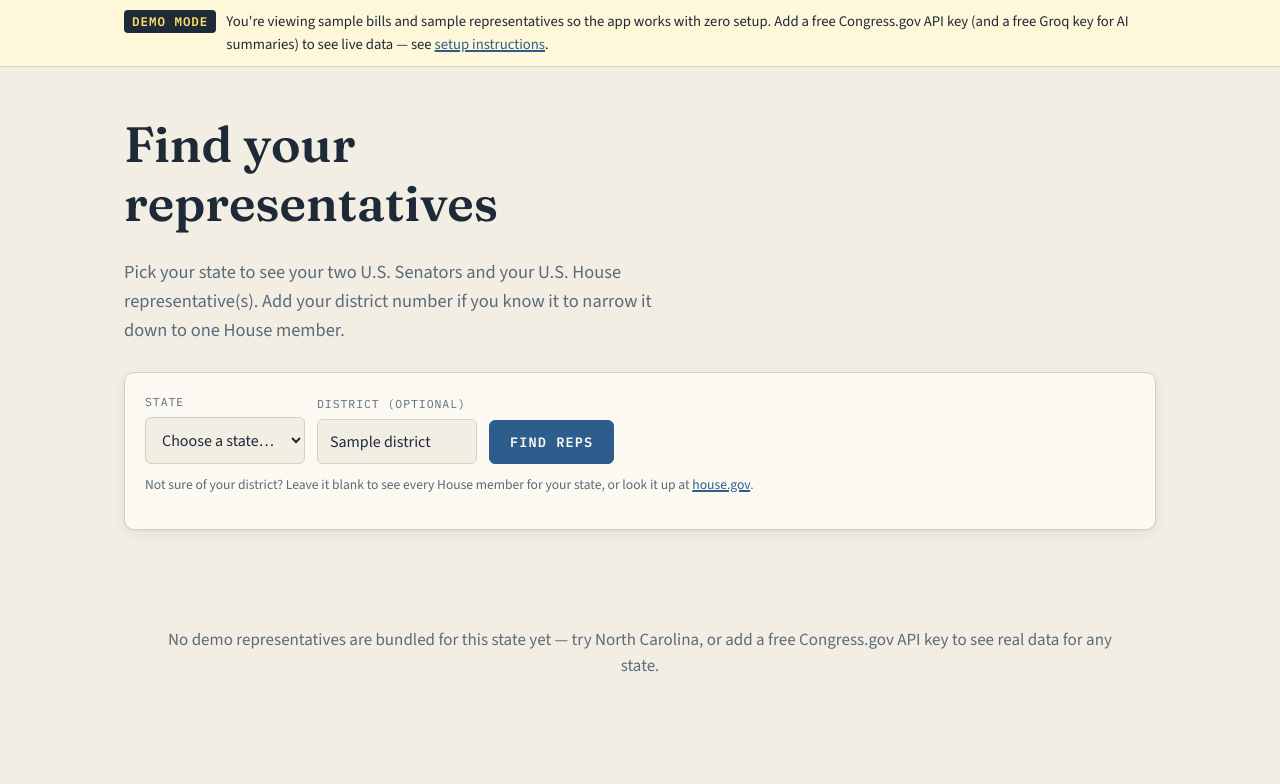
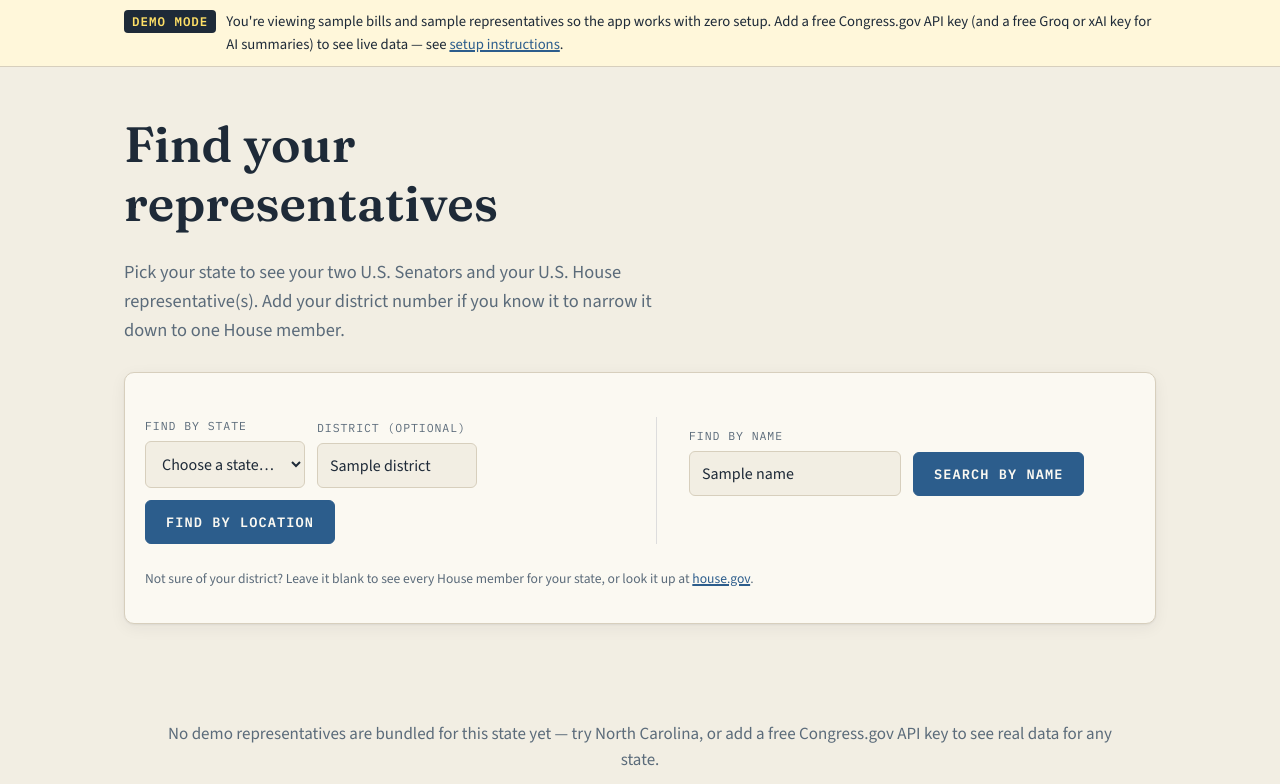
Before and after one commit to Chouksey-Arnav/CivicLens, a Flask app: template templates/representatives.html in a window 1280 px wide. Shown: the part 79-863 px from the top of the page. Run offline with Flask 3, Linux system fonts and the light colour scheme; the template is opened without the code that fills it: most values are stand-ins (such as "Sample title", 1, 10 or a date in 2020); some libraries are stand-ins or nearby versions.

Commit message:
feat: integrate Grok AI for global bill search and add member name lookup
- Integrated xAI (Grok) for high-quality bill summaries and global knowledge fallback.
- Enhanced bill search to look across the 119th, 118th, and 117th Congresses.
- Implemented AI-powered global search for bills not found in the US database.
- Added Member of Congress search by name to the representatives page.
- Updated UI with live status badges and improved search interfaces.
- Cleaned up development artifacts and verified changes with tests.

Co-authored-by: Chouksey-Arnav <223547708+Chouksey-Arnav@users.noreply.github.com>

````diff
--- a/api/app.py
+++ b/api/app.py
@@ -119,6 +119,7 @@ def inject_globals():
 def index():
     query = request.args.get("q", "").strip()
     error = None
+    ai_result = None
 
     if DEMO_MODE_BILLS:
         bills = demo_data.search_sample_bills(query)
@@ -126,13 +127,21 @@ def index():
         try:
             if query:
                 bills = congress_api.search_bills(query)
+                # If no US bills found, try AI global search
+                if not bills and not DEMO_MODE_AI:
+                    try:
+                        ai_result = ai_summarizer.summarize_from_knowledge(query)
+                        if ai_result.get("error"):
+                            ai_result = None
+                    except Exception:
+                        ai_result = None
             else:
                 bills = congress_api.get_recent_bills(limit=RECENT_BILLS_LIMIT)
         except CongressAPIError as exc:
             bills = []
             error = str(exc)
 
-    return render_template("index.html", bills=bills, query=query, error=error)
+    return render_template("index.html", bills=bills, query=query, error=error, ai_result=ai_result)
 
 
 @app.route("/bill/<int:congress>/<bill_type>/<int:number>")
@@ -190,10 +199,24 @@ def bill_detail(congress, bill_type, number):
 def representatives():
     state = request.args.get("state", "").strip().upper()
     district = request.args.get("district", "").strip()
+    name = request.args.get("name", "").strip()
     members = []
     error = None
 
-    if state:
+    if name:
+        if DEMO_MODE_BILLS:
+            # Simple demo filter for name search
+            all_demo = []
+            for m_list in demo_data.SAMPLE_MEMBERS.values():
+                all_demo.extend(m_list)
+            members = [m for m in all_demo if name.lower() in m.get("name", "").lower()]
+        else:
+            try:
+                raw_members = congress_api.search_members_by_name(name)
+                members = [normalize_member(m) for m in raw_members]
+            except CongressAPIError as exc:
+                error = str(exc)
+    elif state:
         if DEMO_MODE_BILLS:
             members = demo_data.SAMPLE_MEMBERS.get(state, [])
         else:
@@ -208,7 +231,7 @@ def representatives():
 
     return render_template(
         "representatives.html", states=US_STATES, state=state, district=district,
-        members=members, error=error,
+        name=name, members=members, error=error,
     )
 
 
--- a/services/ai_summarizer.py
+++ b/services/ai_summarizer.py
@@ -11,7 +11,7 @@ import json
 
 import requests
 
-from config import GROQ_API_KEY, GROQ_API_BASE, GROQ_MODEL
+from config import GROQ_API_KEY, GROQ_API_BASE, GROQ_MODEL, XAI_API_KEY, XAI_API_BASE, XAI_MODEL
 
 TIMEOUT = 30
 
@@ -41,73 +41,112 @@ exactly this schema:
 
 Use 2-5 items for "who_it_affects" and 3-6 items for "key_provisions"."""
 
+GLOBAL_SEARCH_PROMPT = """You are CivicLens, a neutral civics explainer. \
+A user is searching for a bill that was not found in the US Congress.gov database. \
+Use your internal knowledge to provide a neutral summary of the bill or legislation they are likely looking for. \
+It could be a historical US bill, a state bill, or an international bill.
+
+If the query is clearly not a bill or you have no information, return a JSON with empty fields and an "error" message.
+
+Respond with ONLY a JSON object matching this schema:
+{
+  "title": "Full formal title of the bill",
+  "jurisdiction": "e.g. 'United States (Historical)', 'California', 'United Kingdom'",
+  "plain_summary": "2-4 sentence overview",
+  "who_it_affects": ["phrase", "phrase"],
+  "key_provisions": ["point", "point"],
+  "why_it_matters": "1-2 sentences",
+  "error": null or "message if not found"
+}"""
+
 
 class SummarizerError(Exception):
     """Raised when the AI summarizer can't produce a result."""
 
 
+def _call_ai(api_base, api_key, model, messages, response_format=None):
+    headers = {
+        "Authorization": f"Bearer {api_key}",
+        "Content-Type": "application/json",
+    }
+    payload = {
+        "model": model,
+        "messages": messages,
+        "temperature": 0.3,
+        "max_tokens": 1000,
+    }
+    if response_format:
+        payload["response_format"] = response_format
+
+    try:
+        response = requests.post(
+            f"{api_base}/chat/completions",
+            headers=headers,
+            json=payload,
+            timeout=TIMEOUT,
+        )
+        response.raise_for_status()
+        data = response.json()
+        content = data["choices"][0]["message"]["content"]
+        # Grok sometimes wraps JSON in markdown fences even when requested not to
+        if "```json" in content:
+            content = content.split("```json")[1].split("```")[0].strip()
+        elif "```" in content:
+             content = content.split("```")[1].split("```")[0].strip()
+        return json.loads(content)
+    except Exception as exc:
+        raise SummarizerError(f"AI API error: {exc}")
+
+
 def summarize_bill(title, official_summary, policy_area=None):
     """
-    Call the free LLM API to translate an official bill summary into the
-    structured plain-English format CivicLens displays.
-
-    Returns a dict matching the schema in SYSTEM_PROMPT.
+    Call Grok (preferrd) or Groq to translate an official bill summary.
     """
-    if not GROQ_API_KEY:
-        raise SummarizerError(
-            "No GROQ_API_KEY set. Get a free key (no credit card) at "
-            "https://console.groq.com/keys and add it to your .env file."
-        )
+    if XAI_API_KEY:
+        api_base, api_key, model = XAI_API_BASE, XAI_API_KEY, XAI_MODEL
+    elif GROQ_API_KEY:
+        api_base, api_key, model = GROQ_API_BASE, GROQ_API_KEY, GROQ_MODEL
+    else:
+        raise SummarizerError("No AI API key set (XAI_API_KEY or GROQ_API_KEY).")
 
     user_content = f"Bill title: {title}\n"
     if policy_area:
         user_content += f"Policy area: {policy_area}\n"
     user_content += f"\nOfficial summary:\n{official_summary}"
 
-    try:
-        response = requests.post(
-            f"{GROQ_API_BASE}/chat/completions",
-            headers={
-                "Authorization": f"Bearer {GROQ_API_KEY}",
-                "Content-Type": "application/json",
-            },
-            json={
-                "model": GROQ_MODEL,
-                "messages": [
-                    {"role": "system", "content": SYSTEM_PROMPT},
-                    {"role": "user", "content": user_content},
-                ],
-                "temperature": 0.3,
-                "max_tokens": 700,
-                "response_format": {"type": "json_object"},
-            },
-            timeout=TIMEOUT,
-        )
-    except requests.RequestException as exc:
-        raise SummarizerError(f"Couldn't reach the Groq API ({exc}).") from exc
+    parsed = _call_ai(
+        api_base, api_key, model,
+        [
+            {"role": "system", "content": SYSTEM_PROMPT},
+            {"role": "user", "content": user_content},
+        ],
+        response_format={"type": "json_object"} if "grok" not in model.lower() else None
+    )
 
-    if response.status_code == 401:
-        raise SummarizerError("Groq rejected the API key (401). Double-check GROQ_API_KEY in .env.")
-    if response.status_code == 429:
-        raise SummarizerError(
-            "Groq's free tier rate limit was hit (429). Wait a minute and reload the page."
-        )
-
-    try:
-        response.raise_for_status()
-    except requests.HTTPError as exc:
-        raise SummarizerError(f"Groq returned an error: {exc}") from exc
-
-    data = response.json()
-    try:
-        content = data["choices"][0]["message"]["content"]
-        parsed = json.loads(content)
-    except (KeyError, IndexError, json.JSONDecodeError) as exc:
-        raise SummarizerError(f"Couldn't parse the AI response: {exc}") from exc
-
-    # Defensive defaults in case the model omits a field.
+    # Defensive defaults
     parsed.setdefault("plain_summary", "")
     parsed.setdefault("who_it_affects", [])
     parsed.setdefault("key_provisions", [])
     parsed.setdefault("why_it_matters", "")
     return parsed
+
+
+def summarize_from_knowledge(query):
+    """
+    Use Grok/Groq's internal knowledge to search for a bill globally.
+    """
+    if XAI_API_KEY:
+        api_base, api_key, model = XAI_API_BASE, XAI_API_KEY, XAI_MODEL
+    elif GROQ_API_KEY:
+        api_base, api_key, model = GROQ_API_BASE, GROQ_API_KEY, GROQ_MODEL
+    else:
+        raise SummarizerError("No AI API key set.")
+
+    return _call_ai(
+        api_base, api_key, model,
+        [
+            {"role": "system", "content": GLOBAL_SEARCH_PROMPT},
+            {"role": "user", "content": f"Search for a bill related to: {query}"},
+        ],
+        response_format={"type": "json_object"} if "grok" not in model.lower() else None
+    )
--- a/static/css/style.css
+++ b/static/css/style.css
@@ -348,6 +348,34 @@ main {
   width: fit-content;
 }
 
+.ai-global-result {
+  background: #fdfdfd;
+  border: 2px solid #FFE066;
+  border-radius: 12px;
+  padding: 2rem;
+  margin-bottom: 3rem;
+  box-shadow: 0 4px 20px rgba(255, 224, 102, 0.15);
+}
+
+.ai-badge {
+  display: inline-block;
+  background: #FFE066;
+  color: #1B3C5C;
+  padding: 0.2rem 0.6rem;
+  border-radius: 4px;
+  font-size: 0.75rem;
+  font-weight: 700;
+  text-transform: uppercase;
+  margin-bottom: 1rem;
+}
+
+.summary-grid {
+  display: grid;
+  grid-template-columns: repeat(auto-fit, minmax(250px, 1fr));
+  gap: 1.5rem;
+  margin: 1.5rem 0;
+}
+
 .bill-card h3 {
   font-size: 1.15rem;
   margin: 0;
--- a/templates/base.html
+++ b/templates/base.html
@@ -41,7 +41,7 @@
       <strong>Demo mode</strong>
       <span>
         You're viewing sample bills and sample representatives so the app works with zero setup.
-        Add a free Congress.gov API key (and a free Groq key for AI summaries) to see live data
+        Add a free Congress.gov API key (and a free Groq or xAI key for AI summaries) to see live data
         &mdash; see <a href="{{ url_for('about') }}#setup">setup instructions</a>.
       </span>
     </div>
@@ -51,8 +51,17 @@
     <div class="container">
       <strong>AI summaries off</strong>
       <span>
-        Live bill data is on, but no <code>GROQ_API_KEY</code> is set, so plain-English summaries
+        Live bill data is on, but no <code>XAI_API_KEY</code> or <code>GROQ_API_KEY</code> is set, so plain-English summaries
         aren't generated yet. Add a free key &mdash; see <a href="{{ url_for('about') }}#setup">setup instructions</a>.
+      </span>
+    </div>
+  </div>
+  {% else %}
+  <div class="demo-banner" style="background: var(--civic-blue-soft); border-color: var(--civic-blue);">
+    <div class="container">
+      <strong style="background: var(--civic-blue); color: white;">Live Data Active</strong>
+      <span>
+        Connected to Congress.gov API and Grok-powered AI for global bill search and summarization.
       </span>
     </div>
   </div>
--- a/templates/representatives.html
+++ b/templates/representatives.html
@@ -12,9 +12,10 @@
   </p>
 
   <div class="search-card">
+    <div class="summary-grid" style="gap: 2rem;">
       <form class="rep-form" method="get" action="{{ url_for('representatives') }}">
         <div class="field">
-        <label for="state">State</label>
+          <label for="state">Find by State</label>
           <select id="state" name="state">
             <option value="">Choose a state&hellip;</option>
             {% for code, name in states %}
@@ -26,8 +27,20 @@
           <label for="district">District (optional)</label>
           <input type="text" id="district" name="district" inputmode="numeric" placeholder="e.g. 4" value="{{ district }}" style="width: 90px;">
         </div>
-      <button class="btn" type="submit">Find reps</button>
+        <button class="btn" type="submit">Find by Location</button>
       </form>
+
+      <div style="border-left: 1px solid #ddd; padding-left: 2rem;">
+        <form class="rep-form" method="get" action="{{ url_for('representatives') }}">
+          <div class="field">
+            <label for="name">Find by Name</label>
+            <input type="text" id="name" name="name" placeholder="e.g. Pelosi, Sanders" value="{{ name }}">
+          </div>
+          <button class="btn" type="submit" style="margin-top: 2.2rem;">Search by Name</button>
+        </form>
+      </div>
+    </div>
+
     <p class="search-hint">
       Not sure of your district? Leave it blank to see every House member for your state,
       or look it up at
@@ -42,7 +55,7 @@
 </div>
 {% endif %}
 
-{% if state %}
+{% if state or name %}
   {% set senators = members|selectattr("chamber", "equalto", "Senate")|list %}
   {% set house_members = members|rejectattr("chamber", "equalto", "Senate")|list %}
 
````
Also changed, not shown: config.py (+7 -1 lines), services/congress_api.py (+36 -12 lines), templates/index.html (+40 -6 lines). Lines whose indentation alone changed are shown as unchanged.
